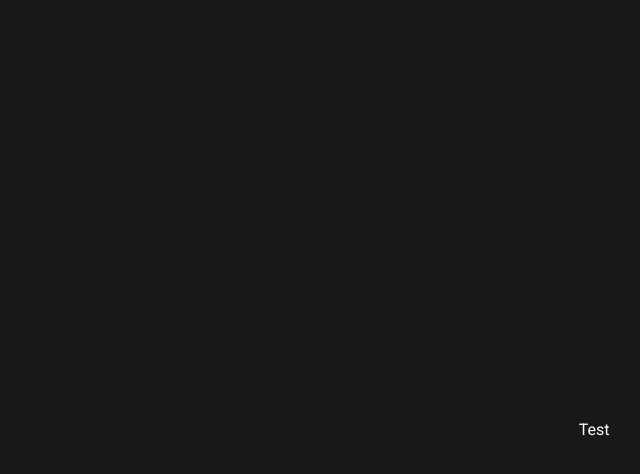
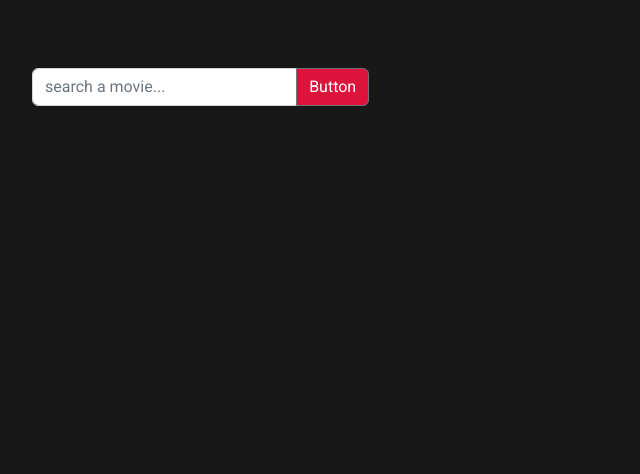
Before and after one commit to broyettore/vite-boolflix, a Vue app: page / in a window 1280 px wide. Shown: the top 474 px of the page, without its empty margins (46-686 px from the left). Built offline with nearby package versions, Linux system fonts and the light colour scheme.

Commit message:
search bar implemented with results based on user's input. Miestone 1

```diff
--- a/src/App.vue
+++ b/src/App.vue
@@ -13,13 +13,34 @@ export default {
   components: {
     headerComp,
     mainComp
-  }
+  },
+  methods: {
+
+    searchMovie() {
+      axios.get(this.store.apiMovie, {
+        params: {
+          api_key: this.store.apiKey,
+          language: this.store.lang,
+          query: this.store.searchKey
+        }
+      })
+      .then((response) => {
+        this.store.movieList = response.data.results,
+        this.store.searchKey = "",
+        console.log(this.store.movieList)
+      })
+      .catch((error) => {
+        console.log(error);
+        this.store.movieList = [];
+      })
+    }
+},
 }
 </script>
 
 <template>
   <headerComp></headerComp>
-  <mainComp></mainComp>
+  <mainComp @findMovie="searchMovie"></mainComp>
 </template>
 
 <style lang="scss" scoped>
--- a/src/components/mainComp.vue
+++ b/src/components/mainComp.vue
@@ -13,9 +13,13 @@ export default {
 <template>
 <header>
     <main>
-        <div class="container ms-ctn p-2 d-flex justify-content-center align-items-center">
+        <div class="container ms-ctn p-2 d-flex flex-column justify-content-startalign-items-start">
+            <div class="input-group mb-5 ms-search">
+                <input type="text" class="form-control ms-input" v-model="store.searchKey" placeholder="search a movie..." aria-label="Recipient's username" aria-describedby="button-addon2">
+                <button class="btn btn-outline-secondary ms-btn" @click="$emit('findMovie')" type="button" id="button-addon2">Button</button>
+            </div>
             <ul>
-                <li>Test</li>
+                <li v-for="movie in store.movieList" class="p-2">TItle : {{ movie.title }}, Original Title: {{ movie.original_title }}, Original Language: {{ movie.original_language }}, Vote: {{ movie.vote_average }}.</li>
             </ul>
         </div>
     </main>
@@ -31,6 +35,19 @@ main {
 
     .ms-ctn {
         height: 100%;
+
+        .ms-search {
+            width: 30%;
+
+            .ms-input:focus {
+                outline: none;
+            }
+
+            .ms-btn {
+                background-color: crimson;
+                color: #fff;
+            }
+        }
     }
 }
 </style>
--- a/src/store.js
+++ b/src/store.js
@@ -1,6 +1,10 @@
 import { reactive } from "vue";
 
 export const store = reactive({
-    filmList: [],
+    movieList: [],
     seriesList: [],
+    searchKey: "",
+    apiMovie: "https://api.themoviedb.org/3/search/movie?",
+    apiKey: "4d42d2e6256d9a6ee5ba59fbc6ed2de6",
+    lang: "en-Us",
 });
```
